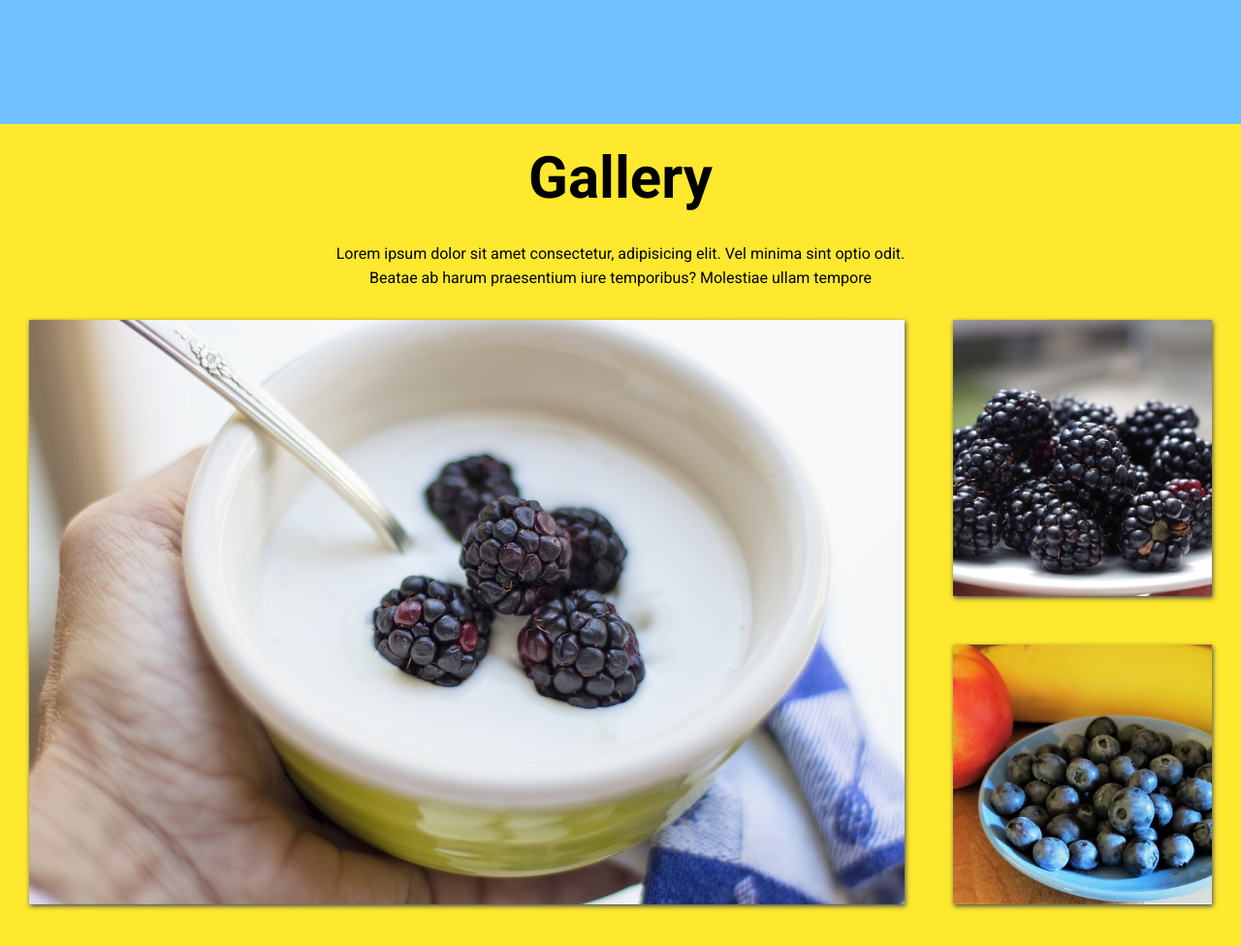
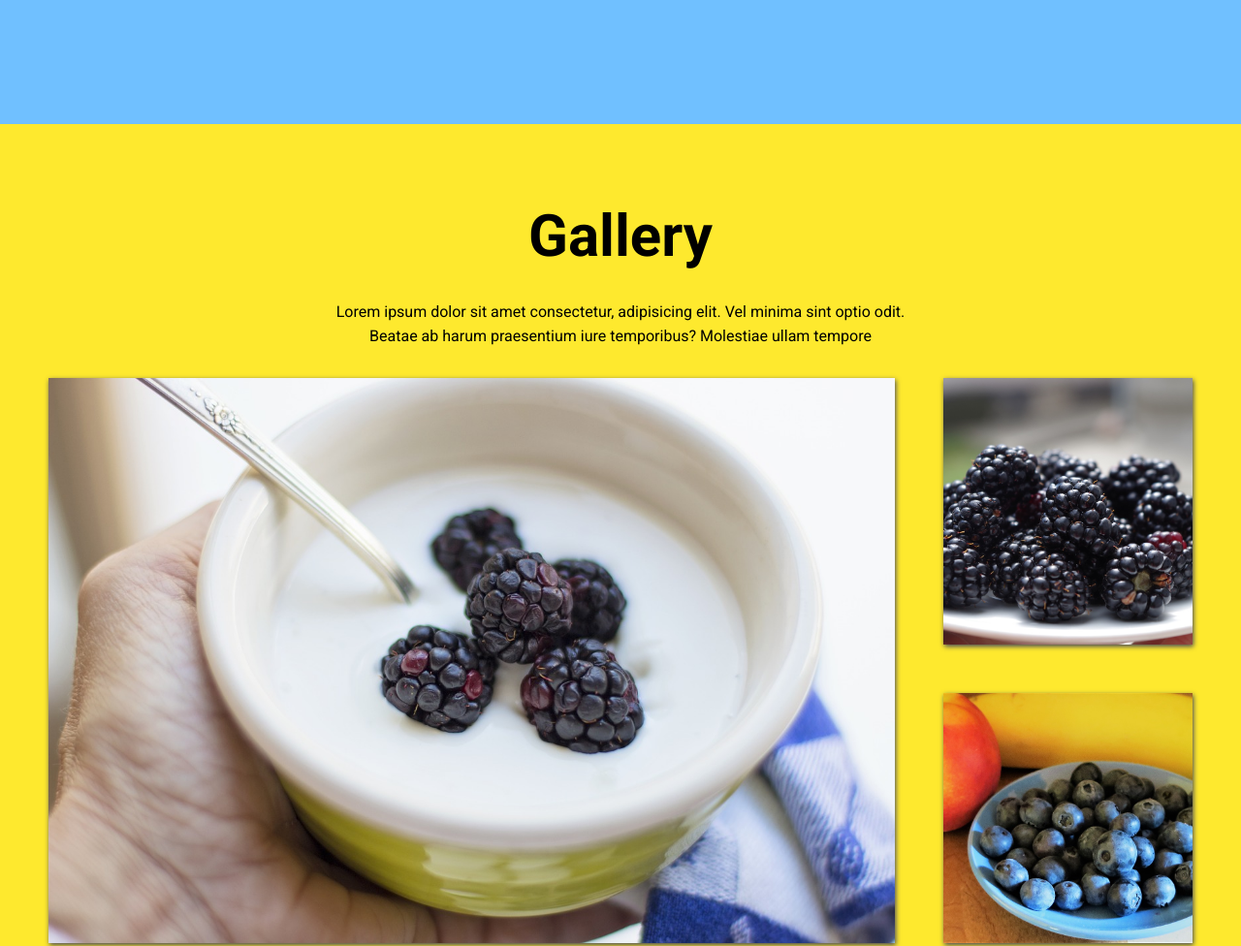
Before and after one commit to jakubk3697/Dev_challenge_2, a plain HTML site: page index.html in a window 1280 px wide. Shown: the part 1880-2856 px from the top of the page at 97% size. Drawn offline with Linux system fonts and the light colour scheme.

Commit message:
Added paddings for gallery. Section is finished

```diff
--- a/scss/style.scss
+++ b/scss/style.scss
@@ -286,6 +286,7 @@ header {
 
 .gallery {
     background-color: $galleryBgcColor;
+    padding: 6rem 2rem;
 }
 
 .gallery__title {
```
Also changed, not shown: css/style.css, 1 other file.
